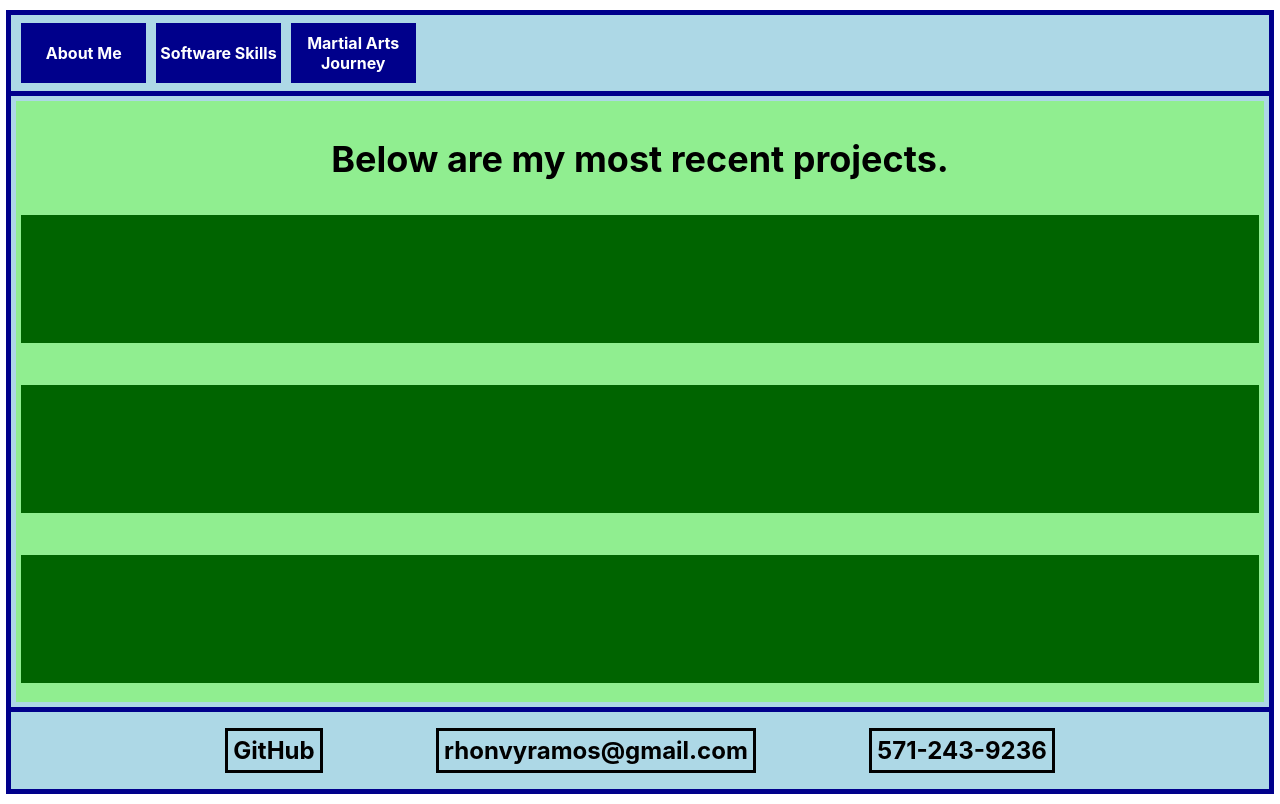
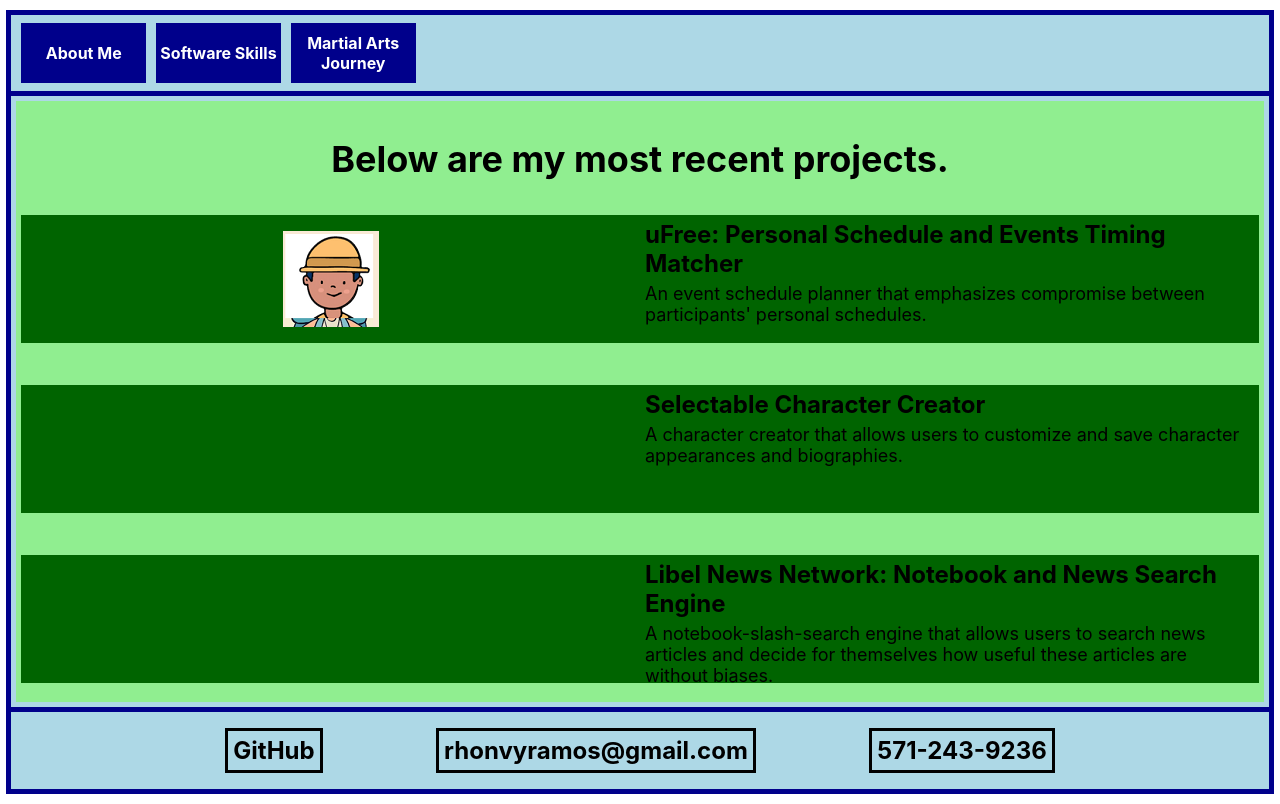
Before and after one commit to rhonvyramos/resume-portfolio-overdone, a React (Create React App) app: page /software in a window 1280 px wide. Built offline with nearby package versions, Linux system fonts and the light colour scheme.

Commit message:
project details and boxes added

```diff
--- a/src/assets/aboutme.css
+++ b/src/assets/aboutme.css
@@ -26,10 +26,6 @@
     align-items: center;
 }
 
-#aboutme_images {
-
-}
-
 #image_software {
     display: flex;
     justify-content: center;
--- a/src/assets/software.css
+++ b/src/assets/software.css
@@ -41,4 +41,34 @@
     margin-top: 5px;
 
     background-color: darkgreen;
+
+    display: flex;
+    justify-content: center;
 }
+
+.project_image {
+    width: 50%;
+    height: 100%;
+
+    display: flex;
+    justify-content: center;
+    align-items: center;
+}
+
+.project_text {
+    width: 50%;
+    height: 100%;
+}
+
+.project_box p {
+    margin: 5px;
+}
+
+.project_title {
+    font-size: 24px;
+    font-weight: bold;
+}
+
+.project_description {
+    font-size: 18px
+}
--- a/src/pages/Software.js
+++ b/src/pages/Software.js
@@ -1,6 +1,9 @@
 import React from "react";
 import FadeIn from "../components/FadeIn";
 import "../assets/software.css"
+
+// importing images
+import character_creator_prev from "../assets/character_creator_prev.png"
 
 export default function Software() {
     return(
@@ -12,13 +15,43 @@ export default function Software() {
                     </div>
                     <div id="software_projects">
                         <div className="project_box">
-
+                            <div className="project_image">
+                                <img src={character_creator_prev} alt="apollo" height={"96px"} width={"96px"} />
+                            </div>
+                            <div className="project_text">
+                                <p className="project_title">
+                                    uFree: Personal Schedule and Events Timing Matcher
+                                </p>
+                                <p className="project_description">
+                                    An event schedule planner that emphasizes compromise between participants' personal schedules.
+                                </p>
+                            </div>
                         </div>
                         <div className="project_box">
+                            <div className="project_image">
 
+                            </div>
+                            <div className="project_text">
+                                <p className="project_title">
+                                    Selectable Character Creator
+                                </p>
+                                <p className="project_description">
+                                    A character creator that allows users to customize and save character appearances and biographies.
+                                </p>
+                            </div>
                         </div>
                         <div className="project_box">
+                            <div className="project_image">
 
+                            </div>
+                            <div className="project_text">
+                                <p className="project_title">
+                                    Libel News Network: Notebook and News Search Engine
+                                </p>
+                                <p className="project_description">
+                                    A notebook-slash-search engine that allows users to search news articles and decide for themselves how useful these articles are without biases.
+                                </p>
+                            </div>
                         </div>
                     </div>
                 </div>
```
Also changed, not shown: src/assets/character_creator_prev.png (added).
